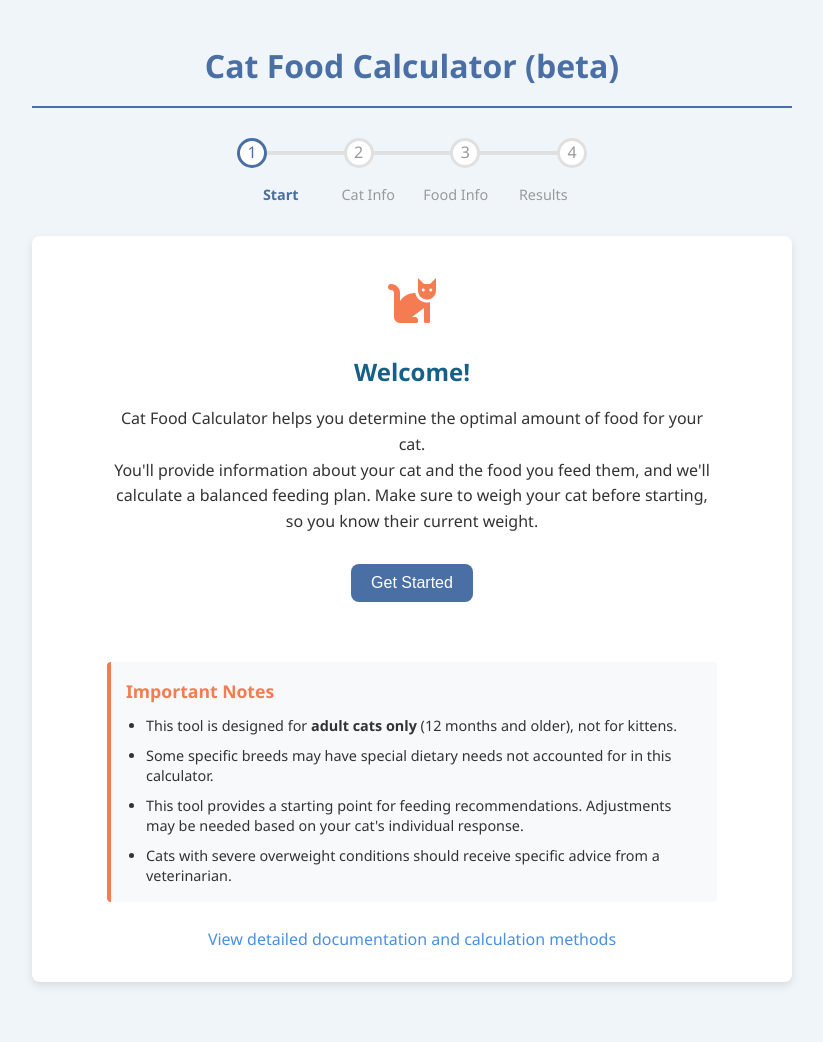
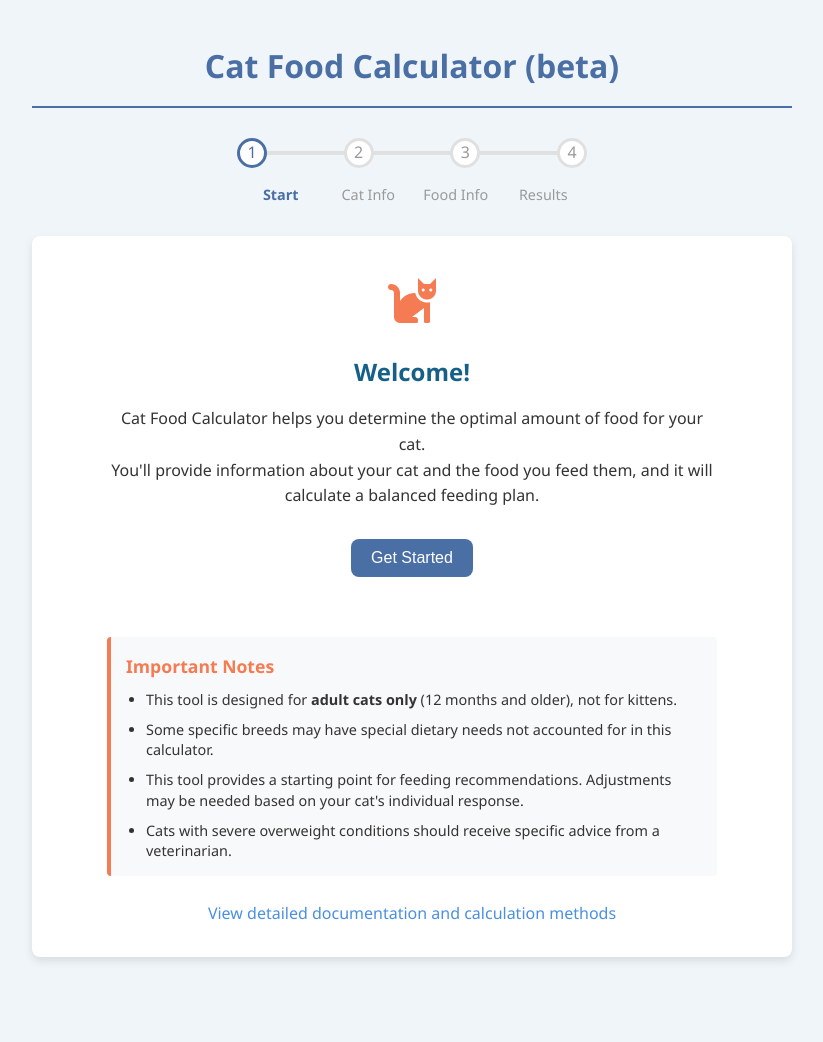
Before and after one commit to tfrenkiel040/website, a Jekyll site: the page Catfoodcalc2/index.html, which Jekyll copies as it is, in a window 1280 px wide. Shown: the whole page, without its empty margins (228-1051 px from the left). Built offline with Jekyll 4.4.1, drawn with Linux system fonts in a browser that asks for light colours; after the commit the page ends 1017 px from its top, so only the background shows below that.

Commit message:
Update index.html

```diff
--- a/Catfoodcalc2/index.html
+++ b/Catfoodcalc2/index.html
@@ -38,7 +38,7 @@
                 <div class="card-content">
                     <h2>Welcome!</h2>
                     <p>Cat Food Calculator helps you determine the optimal amount of food for your cat.</p>
-                    <p>You'll provide information about your cat and the food you feed them, and we'll calculate a balanced feeding plan. Make sure to weigh your cat before starting, so you know their current weight.</p>
+                    <p>You'll provide information about your cat and the food you feed them, and it will calculate a balanced feeding plan.</p>
                     <button id="start-btn" class="btn start-btn">Get Started</button>
 
                     <div class="disclaimer-box">
```
